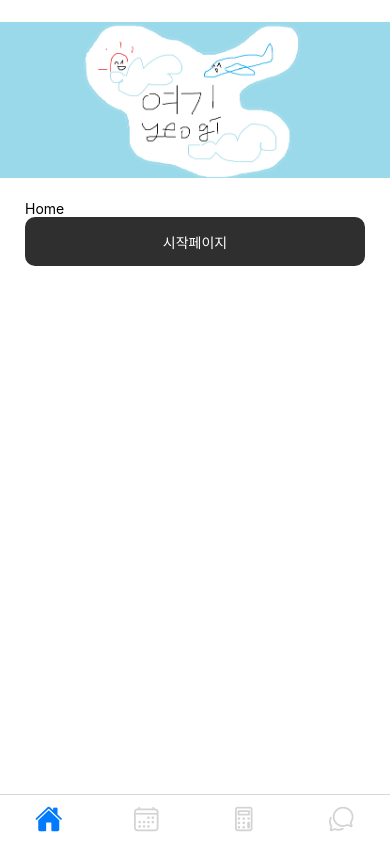
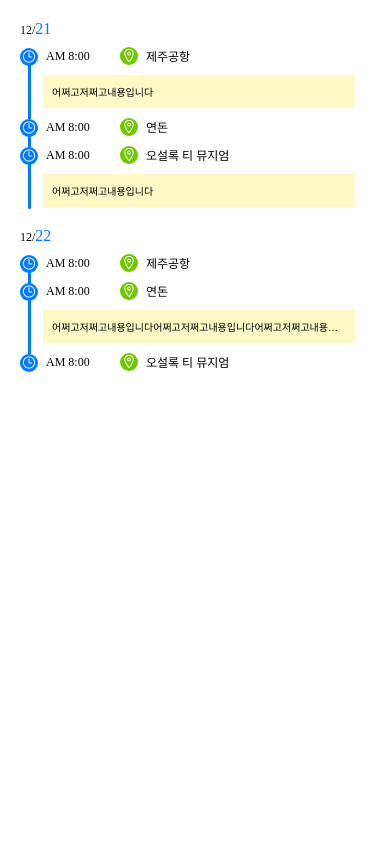
Before and after one commit to yeo-gi/yeogi, a React Native app in the folder frontend/: screen /TimeTable in a window 390 px wide. Built offline with nearby package versions, Linux system fonts and the light colour scheme; no server answers.

Commit message:
feat: 일정 화면 구현 일정 화면 스타일까지 구현

```diff
--- a/frontend/src/components/navigation/StackNavigation.tsx
+++ b/frontend/src/components/navigation/StackNavigation.tsx
@@ -16,6 +16,7 @@ import InvitationPage from '../../pages/invitation/InvitationPage';
 import LocationSearchPage from '../../pages/trip/LocationSearchPage';
 import SelectDatePage from '../../pages/schedule/SelectDatePage';
 import MapPage from '../../pages/schedule/MapPage';
+import TimeTable from '../schedule/TimeTable';
 
 const Stack = createNativeStackNavigator();
 
@@ -92,6 +93,11 @@ export default function StackNavigation() {
         component={MapPage}
         options={{headerShown: false}}
       />
+      <Stack.Screen
+        name="TimeTable"
+        component={TimeTable}
+        options={{headerShown: false}}
+      />
     </Stack.Navigator>
   );
 }
--- a/frontend/src/components/navigation/useNavi.tsx
+++ b/frontend/src/components/navigation/useNavi.tsx
@@ -15,6 +15,7 @@ export type RootStackParam = {
   LocationSearch: undefined;
   SelectDate: undefined;
   Map: undefined;
+  TimeTable: undefined;
 };
 
 export const useNavi = () => {
--- /dev/null
+++ b/frontend/src/components/schedule/TimeTable.tsx
@@ -0,0 +1,116 @@
+import {View, Text} from 'react-native';
+import React from 'react';
+import LocationDetail from '../common/LocationDetail';
+import {styles} from '../../style/schedule/TimeTable';
+import Ionicons from 'react-native-vector-icons/Ionicons';
+
+export default function TimeTable() {
+  const travelSchedule = [
+    {
+      date: '12/21',
+      coordinates: [
+        {
+          name: '제주공항',
+          latitude: 33.5070537,
+          longitude: 126.492776,
+          time: 'AM 8:00',
+          description: '어쩌고저쩌고내용입니다',
+        },
+        {
+          name: '연돈',
+          latitude: 33.2592174,
+          longitude: 126.4057641,
+          time: 'AM 8:00',
+          description: '',
+        },
+        {
+          name: '오설록 티 뮤지엄',
+          latitude: 33.3058932,
+          longitude: 126.289534,
+          time: 'AM 8:00',
+          description: '어쩌고저쩌고내용입니다',
+        },
+      ],
+    },
+    {
+      date: '12/22',
+      coordinates: [
+        {
+          name: '제주공항',
+          latitude: 33.5070537,
+          longitude: 126.492776,
+          time: 'AM 8:00',
+          description: '',
+        },
+        {
+          name: '연돈',
+          latitude: 33.2592174,
+          longitude: 126.4057641,
+          time: 'AM 8:00',
+          description:
+            '어쩌고저쩌고내용입니다어쩌고저쩌고내용입니다어쩌고저쩌고내용입니다어쩌고저쩌고내용입니다어쩌고저쩌고내용입니다어쩌고저쩌고',
+        },
+        {
+          name: '오설록 티 뮤지엄',
+          latitude: 33.3058932,
+          longitude: 126.289534,
+          time: 'AM 8:00',
+          description: '',
+        },
+      ],
+    },
+  ];
+
+  const dateSplit = (date: string): [string, string] => {
+    const [month, day] = date.split('/');
+    return [month, day];
+  };
+
+  return (
+    <View style={styles.timeTableBox}>
+      {travelSchedule.map((daySchedule, index) => (
+        <View key={index} style={styles.dayScheduleBox}>
+          <Text style={styles.dateText}>
+            {dateSplit(daySchedule.date)[0]}/
+            <Text style={styles.dateInText}>
+              {dateSplit(daySchedule.date)[1]}
+            </Text>
+          </Text>
+          {daySchedule.coordinates.map((coordinate, coordIndex) => (
+            <View>
+              <View>
+                <View key={coordIndex} style={styles.planContainer}>
+                  <View style={styles.timeContainer}>
+                    <View style={styles.timeIcon}>
+                      <Ionicons name="time-outline" color={'white'} size={15} />
+                    </View>
+                    <Text style={styles.timeText}>{coordinate.time}</Text>
+                  </View>
+                  <LocationDetail locationName={coordinate.name} />
+                </View>
+                {coordIndex > 0 &&
+                daySchedule.coordinates[coordIndex - 1].description ? (
+                  <View style={styles.topLine} />
+                ) : null}
+                {coordinate.description ? (
+                  <View>
+                    <View style={styles.descContainer}>
+                      <Text style={styles.descText} numberOfLines={1}>
+                        {coordinate.description}
+                      </Text>
+                    </View>
+                    <View style={styles.descLine} />
+                  </View>
+                ) : null}
+                {coordIndex === daySchedule.coordinates.length - 1 &&
+                !coordinate.description ? null : (
+                  <View style={styles.line} />
+                )}
+              </View>
+            </View>
+          ))}
+        </View>
+      ))}
+    </View>
+  );
+}
--- a/frontend/src/pages/Travel.tsx
+++ b/frontend/src/pages/Travel.tsx
@@ -7,7 +7,8 @@ export default function Travel() {
   return (
     <View style={{flex: 1, alignItems: 'center', justifyContent: 'center'}}>
       <Text>Travel</Text>
-      <Text onPress={() => navigation.navigate('Map')}>지도ㅎㅎ</Text>
+      <Text onPress={() => navigation.navigate('Map')}>지도ʕ•ﻌ•ʔ ♡</Text>
+      <Text onPress={() => navigation.navigate('TimeTable')}>일정(｡•̀ᴗ-ღ)</Text>
     </View>
   );
 }
--- a/frontend/src/style/common/CommonStyle.tsx
+++ b/frontend/src/style/common/CommonStyle.tsx
@@ -12,6 +12,7 @@ export const customColor = {
   red: '#F93535',
   lightViolet: '#E1E0F1',
   lightGreen: '#71C703',
+  lightYellow: '#FFF9C7',
 };
 
 export const customFont = {
--- /dev/null
+++ b/frontend/src/style/schedule/TimeTable.tsx
@@ -0,0 +1,87 @@
+import {StyleSheet} from 'react-native';
+import {customColor, customFont} from '../common/CommonStyle';
+
+export const styles = StyleSheet.create({
+  timeTableBox: {
+    marginHorizontal: 20,
+    marginTop: 20,
+  },
+  dayScheduleBox: {
+    marginBottom: 10,
+  },
+  dateText: {
+    fontSize: 12,
+    fontFamily: customFont.regular,
+    color: 'black',
+    marginBottom: 9,
+  },
+  dateInText: {
+    color: customColor.blue,
+    fontFamily: customFont.semiBold,
+    fontSize: 16,
+  },
+  planContainer: {
+    flexDirection: 'row',
+  },
+  timeContainer: {
+    flexDirection: 'row',
+    marginBottom: 9,
+    alignItems: 'center',
+    width: 100,
+  },
+  timeIcon: {
+    justifyContent: 'center',
+    alignItems: 'center',
+    backgroundColor: customColor.blue,
+    height: 18,
+    width: 18,
+    borderRadius: 25,
+    marginRight: 8,
+  },
+  timeText: {
+    fontSize: 12,
+    fontFamily: customFont.regular,
+    color: 'black',
+  },
+  descContainer: {
+    backgroundColor: customColor.lightYellow,
+    marginBottom: 10,
+    marginLeft: 23,
+    marginRight: 15,
+  },
+  descText: {
+    fontSize: 10,
+    color: 'black',
+    fontFamily: customFont.regular,
+    padding: 9,
+  },
+  line: {
+    position: 'absolute',
+    left: 7.5,
+    top: 18,
+    bottom: 0,
+    width: 3,
+    height: 18,
+    backgroundColor: customColor.blue,
+  },
+  descLine: {
+    position: 'absolute',
+    left: 7.5,
+    top: 8,
+    bottom: 0,
+    width: 3,
+    height: 27,
+    backgroundColor: customColor.blue,
+    borderBottomEndRadius: 8,
+    borderBottomLeftRadius: 8,
+  },
+  topLine: {
+    position: 'absolute',
+    left: 7.5,
+    top: -17,
+    bottom: 0,
+    width: 3,
+    height: 18,
+    backgroundColor: customColor.blue,
+  },
+});
```
